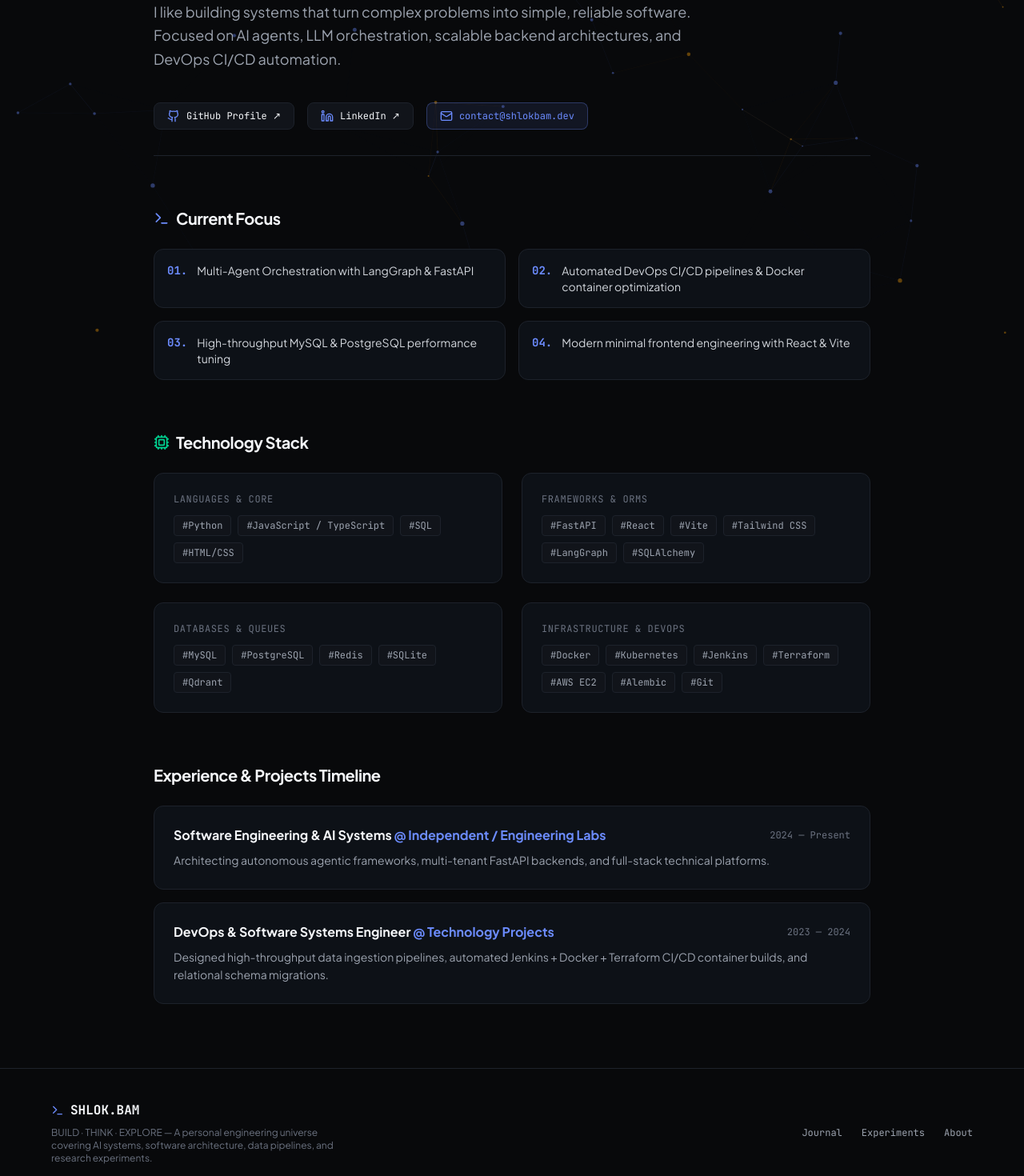
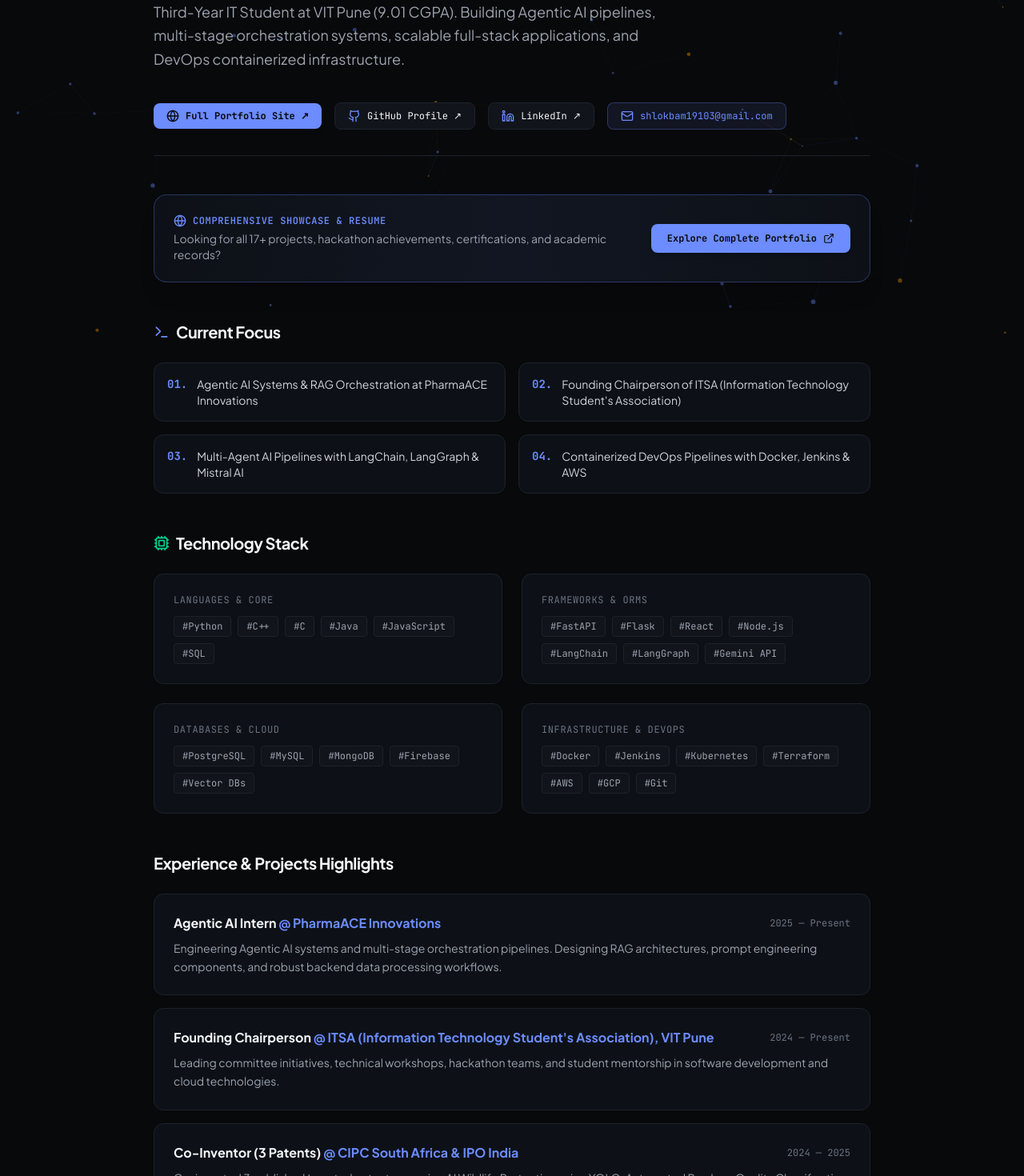
Before and after one commit to shlokbam/Journal, a React (Vite) app in the folder frontend/: page /about in a window 1280 px wide. Shown: the part 375-1845 px from the top of the page at 80% size. Built offline with nearby package versions, Linux system fonts and the light colour scheme; no server answers.

Commit message:
feat: update profile details and add portfolio site link to About page

```diff
--- a/frontend/src/pages/About.jsx
+++ b/frontend/src/pages/About.jsx
@@ -1,5 +1,5 @@
 import React, { useState, useEffect } from 'react';
-import { Mail, Terminal, Cpu, Database, Code, ShieldCheck } from 'lucide-react';
+import { Mail, Terminal, Cpu, Globe, ExternalLink } from 'lucide-react';
 import { Github, Linkedin } from '../components/ui/Icons';
 import { profileApi } from '../services/api';
 import { TechTag } from '../components/ui/TechTag';
@@ -14,14 +14,14 @@
   if (!profile) return null;
 
   return (
-    <div className="space-y-16 max-w-4xl mx-auto">
+    <div className="space-y-12 max-w-4xl mx-auto">
       {/* Header */}
       <div className="space-y-6 pb-8 border-b border-[#1D222B]">
         <span className="text-xs font-mono text-[#6C8CFF] uppercase tracking-wider block">
           ABOUT // SHLOK BAM
         </span>
         <h1 className="text-4xl sm:text-6xl font-extrabold tracking-tight text-[#F5F7FA] leading-[1.1]">
-          I like building things that turn complex problems into simple systems.
+          Building systems that turn complex problems into simple software.
         </h1>
         <p className="text-lg text-[#9CA3AF] leading-relaxed max-w-2xl">
           {profile.bio}
@@ -29,6 +29,14 @@
 
         {/* Contact Links */}
         <div className="flex flex-wrap items-center gap-4 pt-4 text-xs font-mono">
+          <a
+            href={profile.portfolio_url || "https://portfolio-edaa.onrender.com/"}
+            target="_blank"
+            rel="noopener noreferrer"
+            className="flex items-center gap-2 px-4 py-2 rounded-lg bg-[#6C8CFF] text-[#08090B] font-bold hover:bg-[#8BA5FF] transition-all shadow-md"
+          >
+            <Globe className="w-4 h-4" /> Full Portfolio Site ↗
+          </a>
           <a
             href={profile.github}
             target="_blank"
@@ -52,6 +60,27 @@
             <Mail className="w-4 h-4" /> {profile.email}
           </a>
         </div>
+      </div>
+
+      {/* Redirect Portfolio Callout Banner */}
+      <div className="p-6 rounded-2xl bg-gradient-to-r from-[#0D1117] via-[#111622] to-[#0D1117] border border-[#6C8CFF]/30 shadow-xl flex flex-col sm:flex-row items-start sm:items-center justify-between gap-4">
+        <div className="space-y-1">
+          <div className="flex items-center gap-2 text-[#6C8CFF] font-mono text-xs font-semibold uppercase tracking-wider">
+            <Globe className="w-4 h-4" /> Comprehensive Showcase & Resume
+          </div>
+          <p className="text-sm text-[#9CA3AF]">
+            Looking for all 17+ projects, hackathon achievements, certifications, and academic records?
+          </p>
+        </div>
+        <a
+          href={profile.portfolio_url || "https://portfolio-edaa.onrender.com/"}
+          target="_blank"
+          rel="noopener noreferrer"
+          className="px-5 py-2.5 rounded-lg bg-[#6C8CFF] hover:bg-[#8BA5FF] text-[#08090B] font-bold text-xs font-mono transition-all shadow-md flex items-center gap-2 whitespace-nowrap"
+        >
+          <span>Explore Complete Portfolio</span>
+          <ExternalLink className="w-3.5 h-3.5" />
+        </a>
       </div>
 
       {/* Current Focus */}
@@ -94,7 +123,7 @@
           </div>
 
           <div className="p-6 rounded-xl bg-[#0D1117] border border-[#1D222B] space-y-3">
-            <h3 className="text-xs font-mono text-[#6B7280] uppercase tracking-wider">DATABASES & QUEUES</h3>
+            <h3 className="text-xs font-mono text-[#6B7280] uppercase tracking-wider">DATABASES & CLOUD</h3>
             <div className="flex flex-wrap gap-2">
               {profile.tech_stack.databases.map(t => <TechTag key={t}>{t}</TechTag>)}
             </div>
@@ -112,7 +141,7 @@
       {/* Experience Timeline */}
       <section className="space-y-6">
         <h2 className="text-xl font-bold text-[#F5F7FA] tracking-tight">
-          Experience & Projects Timeline
+          Experience & Projects Highlights
         </h2>
         <div className="space-y-4">
           {profile.experience.map((exp, idx) => (
--- a/frontend/src/services/journalData.js
+++ b/frontend/src/services/journalData.js
@@ -60,37 +60,43 @@
 export const PROFILE_DATA = {
   name: "Shlok Bam",
   handle: "shlokbam",
-  title: "Software Engineer & System Builder",
-  bio: "I like building systems that turn complex problems into simple, reliable software. Focused on AI agents, LLM orchestration, scalable backend architectures, and DevOps CI/CD automation.",
+  title: "Information Technology Student & System Builder",
+  bio: "Third-Year IT Student at VIT Pune (9.01 CGPA). Building Agentic AI pipelines, multi-stage orchestration systems, scalable full-stack applications, and DevOps containerized infrastructure.",
   status: "Currently building AI systems & developer tools",
-  location: "Bangalore, India / Remote",
+  portfolio_url: "https://portfolio-edaa.onrender.com/",
   github: "https://github.com/shlokbam",
   linkedin: "https://linkedin.com/in/shlokbam",
-  email: "contact@shlokbam.dev",
+  email: "shlokbam19103@gmail.com",
   current_focus: [
-    "Multi-Agent Orchestration with LangGraph & FastAPI",
-    "Automated DevOps CI/CD pipelines & Docker container optimization",
-    "High-throughput MySQL & PostgreSQL performance tuning",
-    "Modern minimal frontend engineering with React & Vite"
+    "Agentic AI Systems & RAG Orchestration at PharmaACE Innovations",
+    "Founding Chairperson of ITSA (Information Technology Student's Association)",
+    "Multi-Agent AI Pipelines with LangChain, LangGraph & Mistral AI",
+    "Containerized DevOps Pipelines with Docker, Jenkins & AWS"
   ],
   tech_stack: {
-    languages: ["Python", "JavaScript / TypeScript", "SQL", "HTML/CSS"],
-    frameworks: ["FastAPI", "React", "Vite", "Tailwind CSS", "LangGraph", "SQLAlchemy"],
-    databases: ["MySQL", "PostgreSQL", "Redis", "SQLite", "Qdrant"],
-    tools: ["Docker", "Kubernetes", "Jenkins", "Terraform", "AWS EC2", "Alembic", "Git"]
+    languages: ["Python", "C++", "C", "Java", "JavaScript", "SQL"],
+    frameworks: ["FastAPI", "Flask", "React", "Node.js", "LangChain", "LangGraph", "Gemini API"],
+    databases: ["PostgreSQL", "MySQL", "MongoDB", "Firebase", "Vector DBs"],
+    tools: ["Docker", "Jenkins", "Kubernetes", "Terraform", "AWS", "GCP", "Git"]
   },
   experience: [
     {
-      role: "Software Engineering & AI Systems",
-      company: "Independent / Engineering Labs",
-      period: "2024 — Present",
-      description: "Architecting autonomous agentic frameworks, multi-tenant FastAPI backends, and full-stack technical platforms."
+      role: "Agentic AI Intern",
+      company: "PharmaACE Innovations",
+      period: "2025 — Present",
+      description: "Engineering Agentic AI systems and multi-stage orchestration pipelines. Designing RAG architectures, prompt engineering components, and robust backend data processing workflows."
     },
     {
-      role: "DevOps & Software Systems Engineer",
-      company: "Technology Projects",
-      period: "2023 — 2024",
-      description: "Designed high-throughput data ingestion pipelines, automated Jenkins + Docker + Terraform CI/CD container builds, and relational schema migrations."
+      role: "Founding Chairperson",
+      company: "ITSA (Information Technology Student's Association), VIT Pune",
+      period: "2024 — Present",
+      description: "Leading committee initiatives, technical workshops, hackathon teams, and student mentorship in software development and cloud technologies."
+    },
+    {
+      role: "Co-Inventor (3 Patents)",
+      company: "CIPC South Africa & IPO India",
+      period: "2024 — 2025",
+      description: "Co-invented 3 published/granted patents covering AI Wildlife Protection using YOLO, Automated Produce Quality Classification, and Next-Gen TKPH Heavy Machinery Tire Management."
     }
   ]
 };
```
